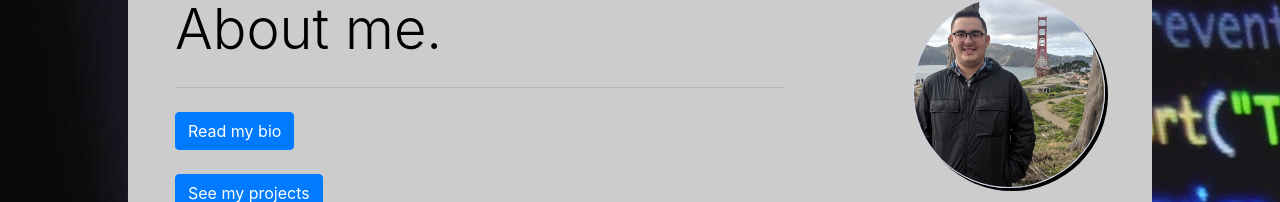
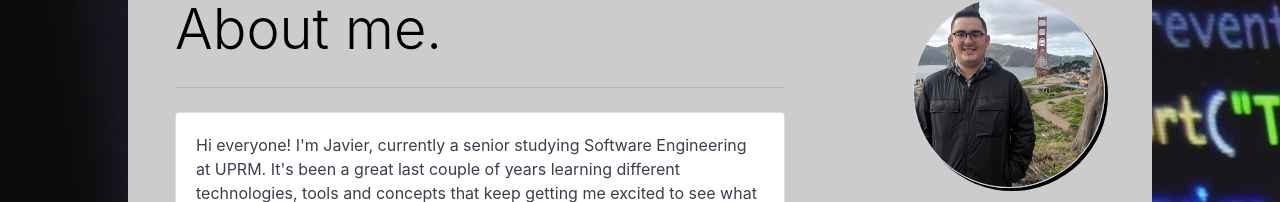
Before and after one commit to jaortiz117/jaortiz117.github.io, an Angular app: page /about in a window 1280 px wide. Shown: the part 124-326 px from the top of the page. Built offline with nearby package versions, Linux system fonts and the light colour scheme.

Commit message:
removed show bio button

```diff
--- a/src/app/about/about.component.html
+++ b/src/app/about/about.component.html
@@ -4,18 +4,11 @@
       <div class="col-8">
         <h1 class="display-4">About me.</h1>
         <hr class="my-4">
-        <div class="bio-btn">
-          <button (click)="showBio()" class="btn btn-primary" type="button">
-            Read my bio
-          </button>
-        </div>
-        <ng-container *ngIf="show">
           <div class="bio">
             <p class="card card-body">
               {{content.bio}}
             </p>
           </div>
-        </ng-container>
         <br />
         <a class="btn btn-primary" href="/portfolio" role="button">See my projects</a>
       </div>
```
